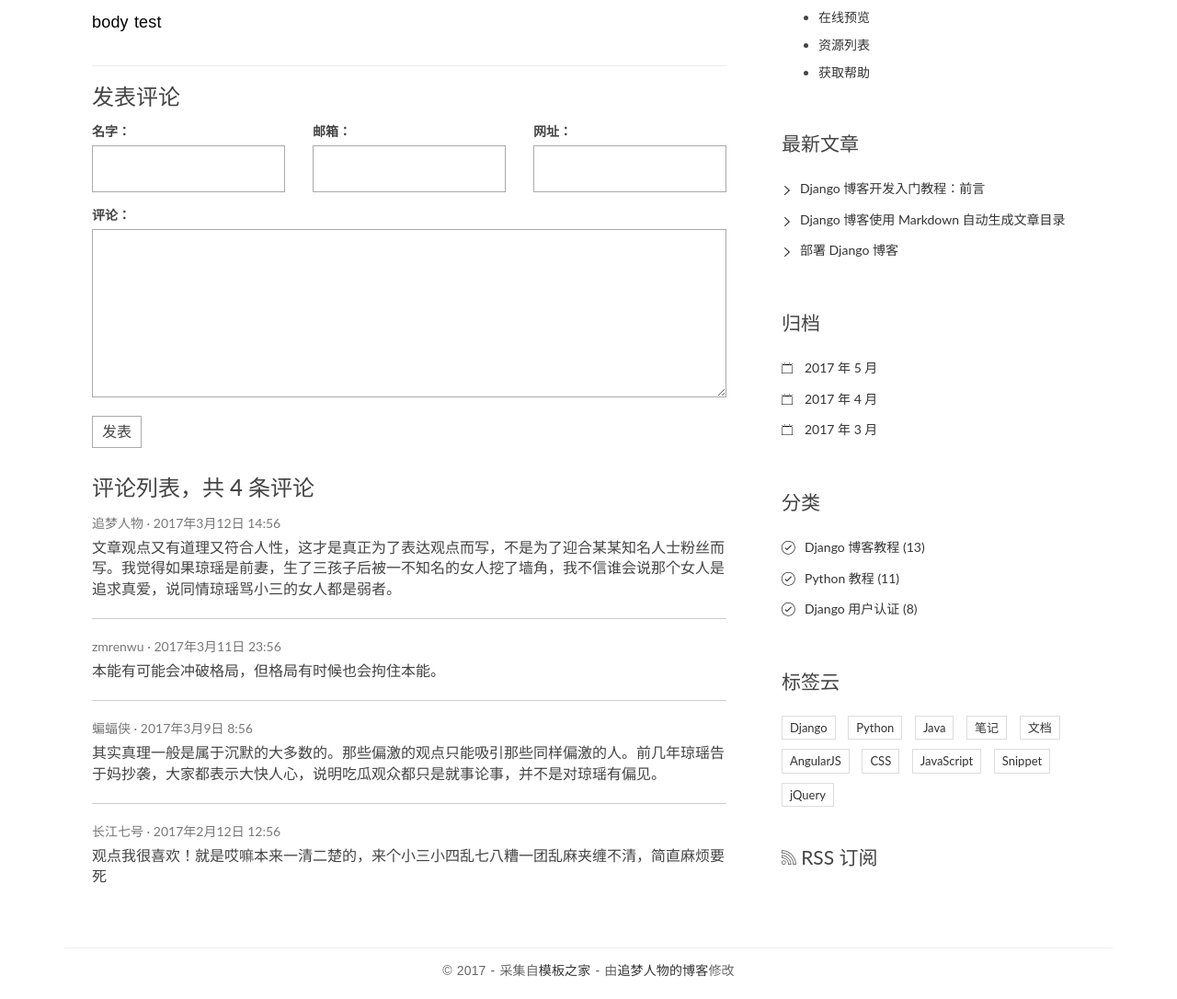
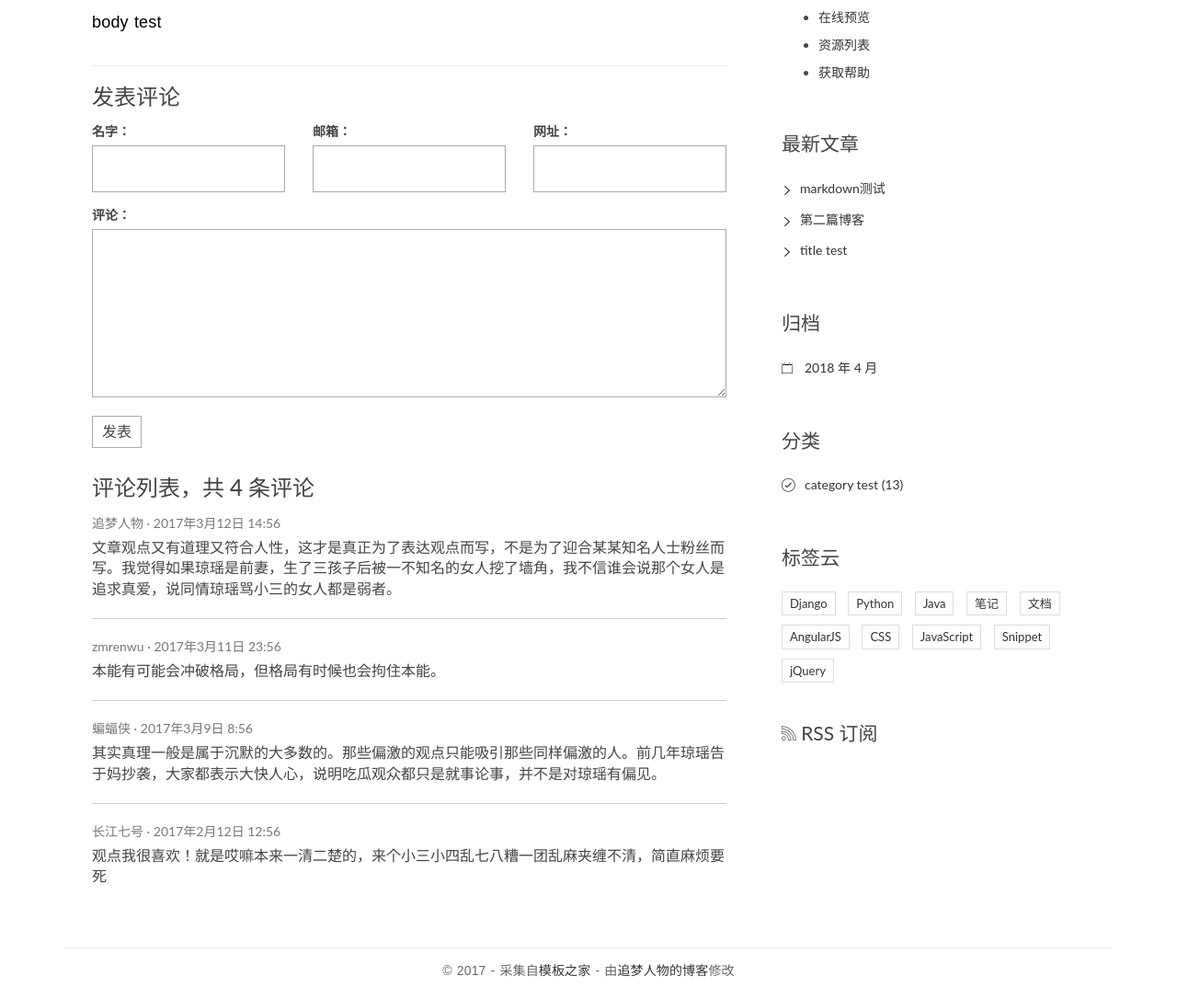
Before and after one commit to 0zcl/blog, a Django app: page /post/1/ in a window 1280 px wide. Shown: the part 275-1361 px from the top of the page at 92% size. Run offline with Django 3.2, Linux system fonts and the light colour scheme; data comes from the database, SQL or seed files in the repository; some libraries are stand-ins or nearby versions.

Commit message:
add templatetags

```diff
--- /dev/null
+++ b/Workspace/blogproject/blog/templatetags/blog_tags.py
@@ -0,0 +1,24 @@
+from ..models import Post
+from django import template
+from ..models import Post, Category
+
+# 为了能够通过 {% get_recent_posts %} 的语法在模板中调用这个函数，
+# 必须按照 Django 的规定注册这个函数为模板标签
+register = template.Library()
+
+
+@register.simple_tag
+def get_recent_posts(num=5):
+    # 获取数据库中前 num 篇文章
+    return Post.objects.all().order_by('-created_time')[:num]
+
+
+@register.simple_tag
+def archives():
+    # 现按月归档的目的
+    return Post.objects.dates('created_time', 'month', order='DESC')
+
+@register.simple_tag
+def get_categories():
+    # 别忘了在顶部引入 Category 类
+    return Category.objects.all()
--- a/Workspace/blogproject/templates/base.html
+++ b/Workspace/blogproject/templates/base.html
@@ -1,4 +1,5 @@
 {% load staticfiles %}
+{% load blog_tags %}
 <!DOCTYPE html>
 <html>
 <head>
@@ -78,45 +79,43 @@
 
                 <div class="widget widget-recent-posts">
                     <h3 class="widget-title">最新文章</h3>
+                        {% get_recent_posts as recent_post_list %}
                     <ul>
+                        {% for post in recent_post_list %}
                             <li>
-                            <a href="#">Django 博客开发入门教程：前言</a>
+                              <a href="{{ post.get_absolute_url }}">{{ post.title }}</a>
                             </li>
-                        <li>
-                            <a href="#">Django 博客使用 Markdown 自动生成文章目录</a>
-                        </li>
-                        <li>
-                            <a href="#">部署 Django 博客</a>
-                        </li>
+                        {% empty %}
+                            暂无文章！
+                        {% endfor %}
                     </ul>
                 </div>
+
                 <div class="widget widget-archives">
                     <h3 class="widget-title">归档</h3>
+                        {% archives as date_list %}
                     <ul>
+                        {% for date in date_list %}
                             <li>
-                            <a href="#">2017 年 5 月</a>
+                              <a href="#">{{ date.year }} 年 {{ date.month }} 月</a>
                             </li>
-                        <li>
-                            <a href="#">2017 年 4 月</a>
-                        </li>
-                        <li>
-                            <a href="#">2017 年 3 月</a>
-                        </li>
+                        {% empty %}
+                            暂无归档！
+                        {% endfor %}
                     </ul>
                 </div>
 
                 <div class="widget widget-category">
                     <h3 class="widget-title">分类</h3>
+                        {% get_categories as category_list %}
                     <ul>
+                        {% for category in category_list %}
                             <li>
-                            <a href="#">Django 博客教程 <span class="post-count">(13)</span></a>
+                              <a href="#">{{ category.name }} <span class="post-count">(13)</span></a>
                             </li>
-                        <li>
-                            <a href="#">Python 教程 <span class="post-count">(11)</span></a>
-                        </li>
-                        <li>
-                            <a href="#">Django 用户认证 <span class="post-count">(8)</span></a>
-                        </li>
+                        {% empty %}
+                            暂无分类！
+                        {% endfor %}
                     </ul>
                 </div>
 
```
Also changed, not shown: Workspace/blogproject/blog/templatetags/__init__.py (added). Lines whose indentation alone changed are shown as unchanged.
